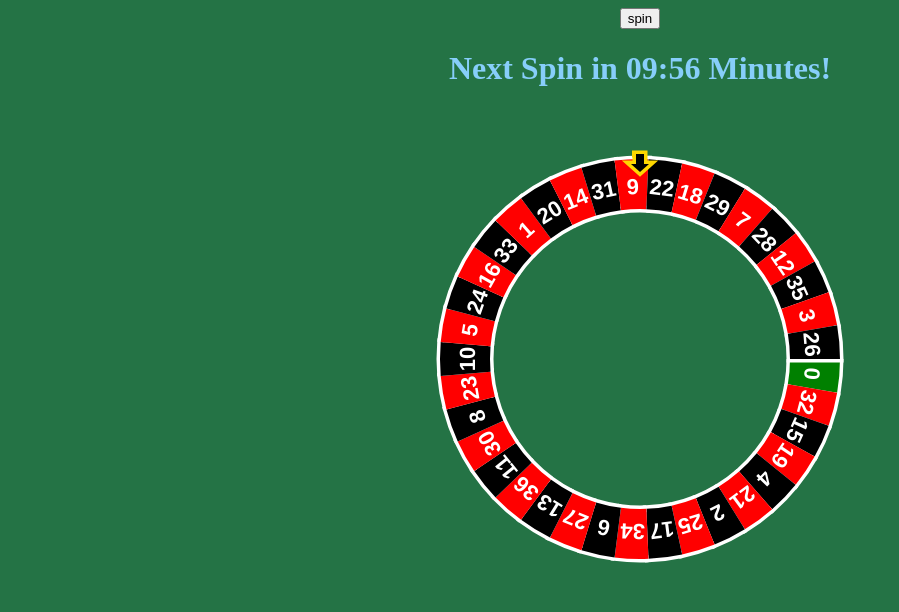
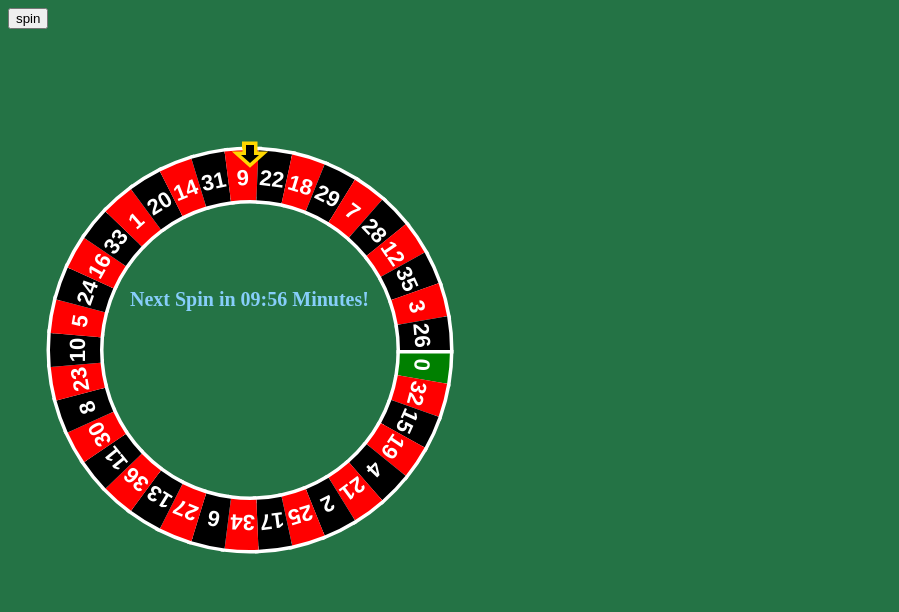
Before and after one commit to gnikchance/twitchRoulette, a website: page index.html in a window 1280 px wide. Shown: the whole page, without its empty margins (0-899 px from the left). Drawn offline with Linux system fonts and the light colour scheme.

Commit message:
centered timer text inside canvas

```diff
--- a/index.html
+++ b/index.html
@@ -4,20 +4,28 @@
 
 <body style="background-color: #247345 ;">
     <!-- roulette canvas game -->
+    <input style="z-index: 5;" onclick="spin()" type="button" value="spin" id='spin' />
 
-    <div style="text-align: center;">
+    <div>
 
         <!--button onclick="sendRoulette(15)">click me dare u</button-->
 
-        <input onclick="spin()" type="button" value="spin" id='spin' />
 
-        <h1 style="text-align: center; color: lightskyblue;">Next Spin in <span id="time">10:00</span> Minutes!
+
+        <h1 style="font-size: 20px;
+        position: absolute;
+        top: 275px;
+        left: 130px;
+        z-index: 1;text-align: center; color: lightskyblue;">Next Spin in <span id="time">10:00</span> Minutes!
             <br>
             <!-- Use <span>!wager color|number amount</span> to place your bet -->
             </span>
         </h1>
 
-        <canvas id="canvas" width="500" height="500"></canvas>
+        <canvas style="position: absolute;
+        top: 100px;
+        left: 0px;
+        z-index: 3;" id="canvas" width="500" height="500"></canvas>
 
     </div>
 
```
Also changed, not shown: 1 other file.
